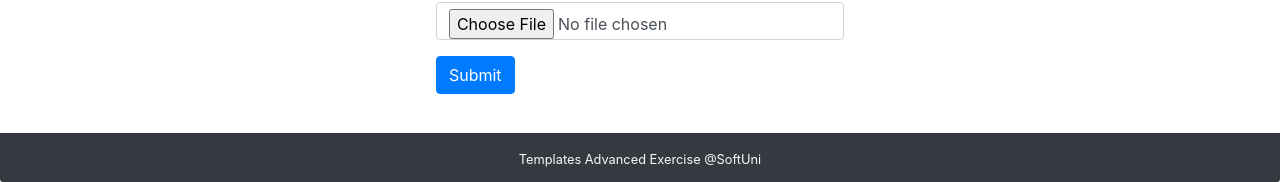
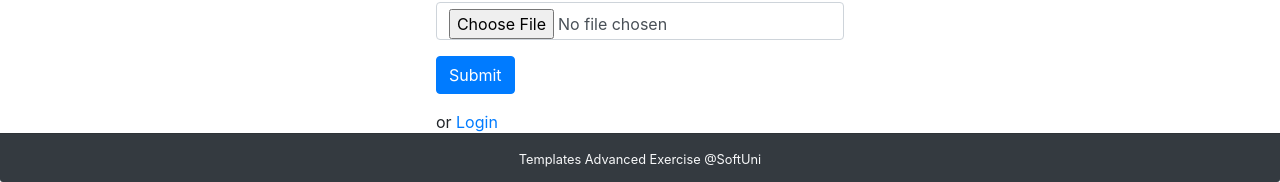
Before and after one commit to ibarbylev/templates_advanced, a Django app: page /auth/register/ in a window 1280 px wide. Shown: the part 618-800 px from the top of the page. Run offline with Django 3.2, Linux system fonts and the light colour scheme; some libraries are stand-ins or nearby versions.

Commit message:
add login with separate form

```diff
--- a/pythons_auth/views.py
+++ b/pythons_auth/views.py
@@ -37,14 +37,18 @@ def login_user(request):
         context = {'login_form': LoginForm()}
 
         return render(request, 'auth/login.html', context)
-    username = 'root'
-    password = '123'
-    user = authenticate(username=username, password=password)
-    if user:
-        login(request, user)
-        return redirect('index')
+    else:
+        login_form = LoginForm(request.POST)
+        if login_form.is_valid():
+            username = login_form.cleaned_data['username']
+            password = login_form.cleaned_data['password']
+            user = authenticate(username=username, password=password)
+            if user:
+                login(request, user)
+                return redirect('index')
 
-    return redirect('index')
+        context = {'login_form': login_form}
+        return render(request, 'auth/login.html', context)
 
 
 def logout_user(request):
--- a/templates/auth/register.html
+++ b/templates/auth/register.html
@@ -11,6 +11,10 @@
             {% bootstrap_form profile_form %}
             {% buttons %}
                 <button type="submit" class="btn btn-primary">Submit</button>
+                <p></p>
+                <p>
+                    or <a class="button" href="{% url 'login_user' %}">Login</a>
+                </p>
             {% endbuttons %}
         </form>
     </div>
```
